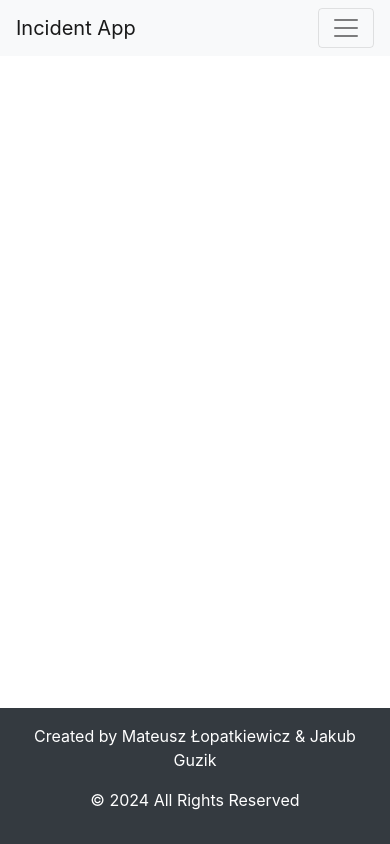
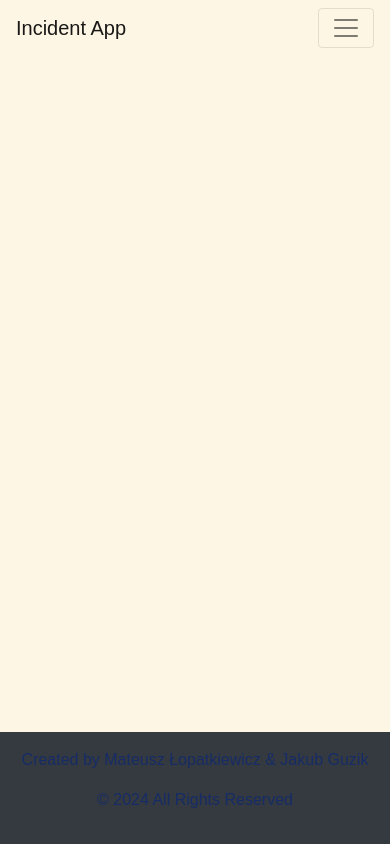
Before and after one commit to jguzik1/Incident-app-no-framework, a website: page index.html in a window 390 px wide. Drawn offline with nearby package versions, Linux system fonts and the light colour scheme; some packages are replaced by stand-ins of ours.

Commit message:
Kolorki added

```diff
--- a/index.html
+++ b/index.html
@@ -14,6 +14,7 @@
         src="https://maps.googleapis.com/maps/api/js?key=AIzaSyCLs4RNEDm-xf2PmVnPYgN0Y0qJZcifUuk&libraries=places"></script>
     <script async defer
         src="https://maps.googleapis.com/maps/api/js?key=AIzaSyCLs4RNEDm-xf2PmVnPYgN0Y0qJZcifUuk&libraries=places"></script>
+        <link rel="stylesheet" href="styles.css">
     <style>
         html,
         body {
@@ -21,20 +22,16 @@
             margin: 0;
         }
 
-        /* Main container uses flexbox to ensure the footer stays at the bottom */
         .main {
             display: flex;
             flex-direction: column;
             min-height: 100vh;
-            /* Ensures the page fills at least the full height */
         }
 
-        /* This ensures the content grows to take up available space */
         .content {
             flex: 1;
         }
 
-        /* Sticky footer style */
         footer {
             position: sticky;
             bottom: 0;
@@ -78,7 +75,6 @@
                 </div>
             </nav>
             <div id="content">
-                <!-- Dynamic content will be loaded here -->
             </div>
         </div>
 
--- a/styles.scss
+++ b/styles.scss
@@ -1,81 +1,45 @@
-html,
+
+$background-color: #fef6e4;
+$headline-color: #001858;
+$paragraph-color: #172c66;
+$button-color: #f582ae;
+$button-text-color: #001858;
+
+
 body {
-    height: 100%;
-    margin: 0;
+  background-color: $background-color !important;
+  color: $paragraph-color;
+  font-family: Arial, sans-serif;
 }
 
-.main {
-    display: flex;
-    flex-direction: column;
-    min-height: 100vh;
+
+.bg-light {
+  background-color: $background-color !important;
 }
 
-.navbar {
-    position: sticky;
-    top: 0;
-    width: 100%;
-    z-index: 1000;
-    background-color: #fff; // Tło nawigacji
-    box-shadow: 0 2px 5px rgba(0, 0, 0, 0.1); // Subtelny cień dla lepszego efektu
+h1, h2, h3 {
+  color: $headline-color;
 }
 
-.content {
-    flex: 1;
-    width: 100%; // Ensure full width
-    height: 100%; // Ensure full height
-    display: flex;
-    justify-content: center;
-    align-items: center;
-    max-width: 100vw; // Ensure maximum width
-    max-height: 100vh; // Ensure maximum height
+
+p {
+  color: $paragraph-color;
 }
 
-.footer {
-    width: 100%;
-    background-color: #343a40;
-    color: white;
-    text-align: center;
-    padding: 1rem;
+.btn-primary {
+  background-color: $button-color !important;
+  border-color: $button-color !important;
+  color: $button-text-color !important;
+
+  &:hover {
+    background-color: darken($button-color, 10%) !important;
+    border-color: darken($button-color, 10%) !important;
+  }
 }
 
-// Styl dla przycisku hamburger menu
-.navbar-toggler {
-    border: none;
-
-    &:focus {
-        outline: none;
-        box-shadow: none;
-    }
+.card, .container {
+  background-color: lighten($button-color, 40%);
+  border-radius: 8px;
+  padding: 20px;
+  box-shadow: 0px 2px 4px rgba(0, 0, 0, 0.1);
 }
-
-// Animacja hamburgera
-.navbar-toggler-icon {
-    transition: transform 0.3s ease-in-out;
-}
-
-.navbar-collapse {
-    transition: max-height 0.3s ease-in-out;
-}
-
-// Gdy menu jest rozwinięte
-.navbar-toggler[aria-expanded="true"] .navbar-toggler-icon {
-    transform: rotate(90deg);
-}
-
-.container-fluid {
-    display: flex;
-    /* Ustawienie kontenera na flex */
-    flex-direction: column;
-    /* Ustawienie dzieci w kolumnie */
-    height: 100vh;
-    /* Ustawienie wysokości na 100% okna */
-    margin: 0;
-    padding: 0;
-}
-
-#map {
-    flex: 1;
-    /* Mapę ustawiamy, by rozciągała się na dostępną przestrzeń */
-    width: 100%;
-    /* Szerokość mapy na 100% */
-}
```
Also changed, not shown: styles.css, 1 other file.
